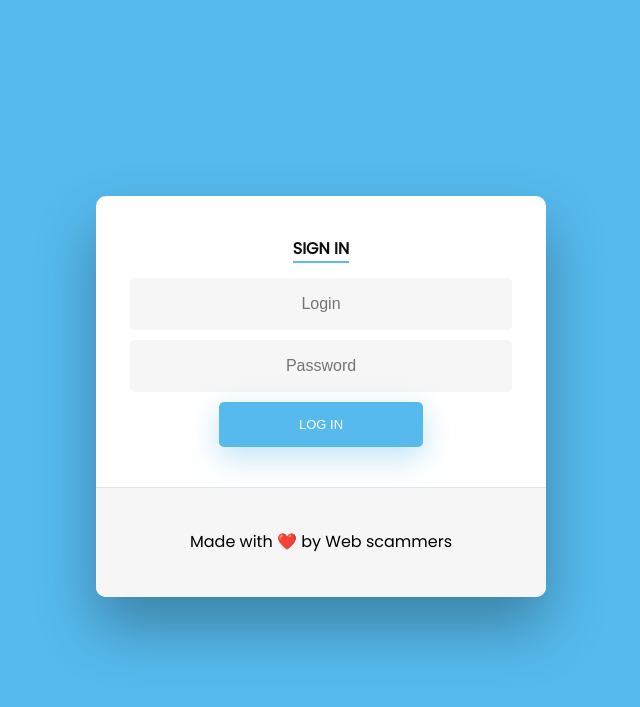
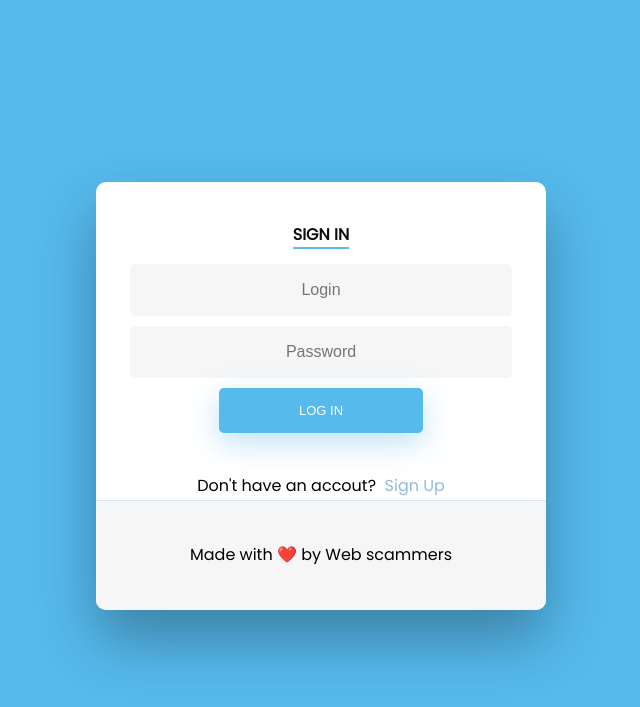
Before and after one commit to dev-preetamraj/we_care, a Django app: page /accounts/login/ in a window 1280 px wide. Shown: the top 707 px of the page, without its empty margins (319-959 px from the left). Run offline with Django 3.2, Linux system fonts and the light colour scheme.

Commit message:
samll change

```diff
--- a/src/templates/accounts/login.html
+++ b/src/templates/accounts/login.html
@@ -24,7 +24,10 @@
 		  display:inline-block;
 		  text-decoration: none;
 		  font-weight: 400;
+		  cursor:pointer;
+
 		}
+
 
 		h2 {
 		  text-align: center;
@@ -291,7 +294,7 @@
 	      <input type="password" id="password" class="fadeIn third" name="login" placeholder="Password" required>
 	      <input type="submit" class="fadeIn fourth" value="Log In">
 	    </form>
-
+	    <p style="display:inline-block;margin: 0px">Don't have an accout? &nbsp </p><a class="underlineHover "> Sign Up </a>
 	    <!-- form_footer -->
 	    <div id="formFooter">
 	      <p class="underlineHover" href="#">Made with ❤️ by Web scammers</p>
```
